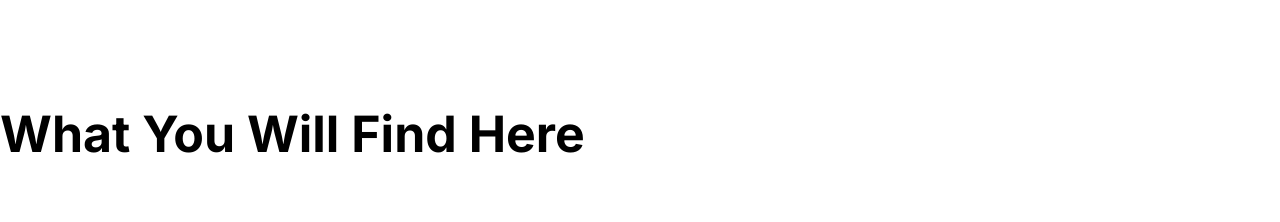
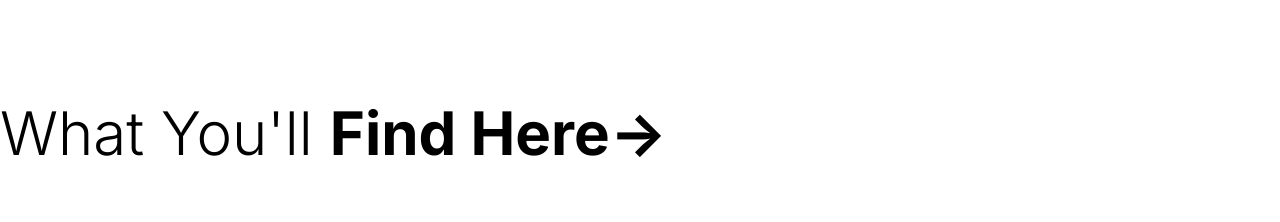
Before and after one commit to secure-server-eng/reading, a plain HTML site: page index.html in a window 1280 px wide. Shown: the part 928-1150 px from the top of the page. Drawn offline with nearby package versions, Linux system fonts and the light colour scheme.

Commit message:
Update index.html

```diff
--- a/index.html
+++ b/index.html
@@ -158,7 +158,18 @@
       Your go-to hub for all things automotive in Kenya. Discover the latest in general car news, explore brand new and second-hand arrivals, and learn expert tips and tricks to keep your vehicle in top shape.
     </p>
   </section>
-<h1 style="font-size: 5rem;" class="fade-in">What You Will Find Here</h1>
+<div class="title-wrapper">
+
+            <a>
+  <h2 class="h2 section-title">
+    What You'll <strong class="strong">Find Here-></strong>
+  </h2>
+</a>
+
+
+
+
+          </div>
   <section class="fade-in delay-2" style="padding: 60px 20px; display: flex; flex-wrap: wrap; justify-content: center; gap: 40px;">
     <div class="category-card">
       <img src="https://res.cloudinary.com/dtxji5jan/image/upload/v1752578639/adam-stefanca-hdMSxGizchk-unsplash_jjvq1a.jpg" alt="Car News" class="cat-img">
@@ -200,7 +211,7 @@
 
             <a href="news.html" class="blink-btn">
   <h2 class="h2 section-title">
-    Get <strong class="strong">Started -></strong>
+    Get <strong class="strong">The Juice -></strong>
   </h2>
 </a>
 
```
